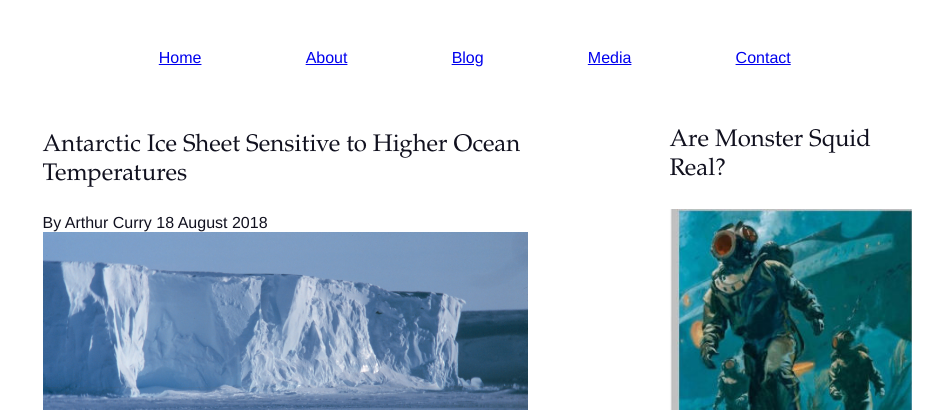
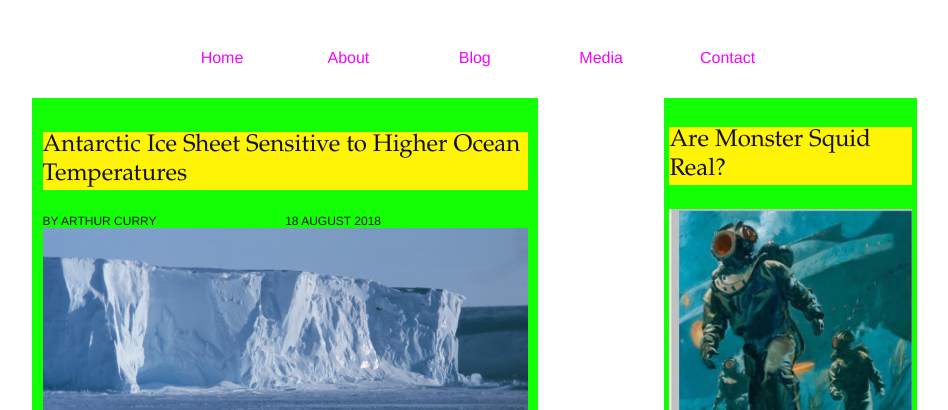
Before and after one commit to dolphinCommando/sassy-blog, a plain HTML site: page index.html in a window 1280 px wide. Shown: the part 390-800 px from the top of the page, without its empty margins (102-1050 px from the left). Drawn offline with Linux system fonts and the light colour scheme.

Commit message:
updated README; replace flexbox with more Grid; section author style; color splash

```diff
--- a/css/_section.scss
+++ b/css/_section.scss
@@ -1,6 +1,20 @@
 section {
   padding: 2%;
+  margin-bottom: 20px;
+  background-color: $theme-two;
+
   .section-title {
     @extend %title;
+    background-color: $theme-one;
+  }
+
+  .section-aux {
+    font-size: $font-small;
+    text-transform: uppercase;
+    display: grid;
+    grid-template-rows: 100%;
+    grid-template-columns: 50% 50%;
+    align-items: center;
+    justify-items: start;
   }
 }
--- a/css/style.scss
+++ b/css/style.scss
@@ -1,20 +1,22 @@
-@import 'section';
 
 $font-sans: "Helvetica Neue", Helvetica, sans-serif;
 $font-serif: "Garamond", "Georgia", serif;
 $font-standard: 16px;
 $font-large: 2.0rem;
 $font-medium: 1.5em;
+$font-small: 0.75em;
 $theme-light: #ffffff;
 $theme-dark: #11111f;
 $theme-one: #fff306;
 $theme-two: #12ff06;
 $theme-three: #f306ff;
 
+@import 'section';
+
 %title {
   font-size: $font-medium;
+  font-family: $font-serif;
   color: $theme-dark;
-  font-family: $font-serif;
 }
 
 %center {
@@ -29,7 +31,7 @@ body {
   color: $theme-dark;
   display: grid;
   grid-template-rows: 50vh 10vh auto 15vh;
-  grid-template-columns: repeat(10, 10%)
+  grid-template-columns: repeat(10, 10%);
 }
 
 header {
@@ -58,15 +60,24 @@ header {
 nav {
   grid-row: 2;
   grid-column: 3 / 8;
-
   ul {
     list-style-type: none;
     margin: 0;
     padding: 0;
     height: 100%;
-    display: flex;
-    justify-content: space-between;
-    align-items: center;
+    display: grid;
+    grid-template-columns: repeat(5, 20%);
+    grid-template-rows: 100%;
+
+    li {
+      grid-row: auto;
+      grid-column: auto;
+      @extend %center;
+      a {
+        text-decoration: none;
+        color: $theme-three;
+      }
+    }
   }
 
 }
```
Also changed, not shown: css/style.css, 2 other files.
